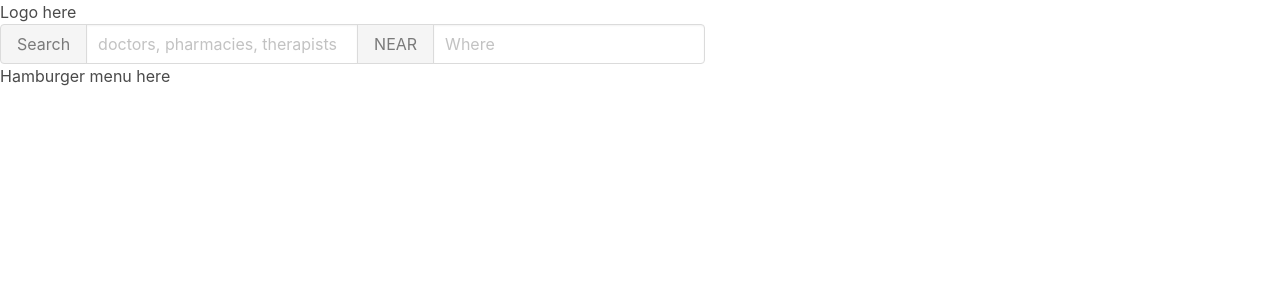
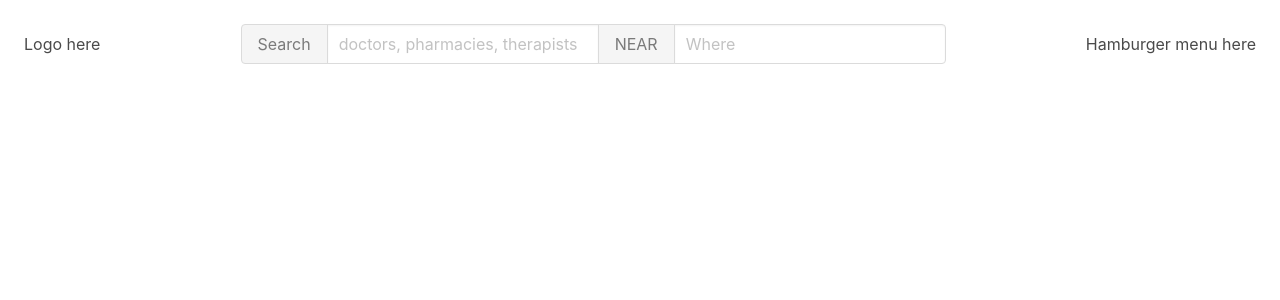
Before and after one commit to julianadecarvalho/HearTrans-front-end, a React (Create React App) app: page / in a window 1280 px wide. Shown: the top 300 px of the page. Built offline with nearby package versions, Linux system fonts and the light colour scheme.

Commit message:
add styling to the NavBar

```diff
--- a/src/components/NavBar.module.css
+++ b/src/components/NavBar.module.css
@@ -0,0 +1,20 @@
+/* element variables */
+:root {
+  --element-spacing: 1.5rem;
+}
+
+.nav-bar {
+  display: flex;
+  justify-content: space-between;
+  align-items: center;
+  margin: var(--element-spacing);
+}
+
+/* every direct descenday of class left*/
+.left > * {
+  margin-right: var(--element-spacing);
+}
+
+.right > * {
+  margin-left: var(--element-spacing);
+}
```
